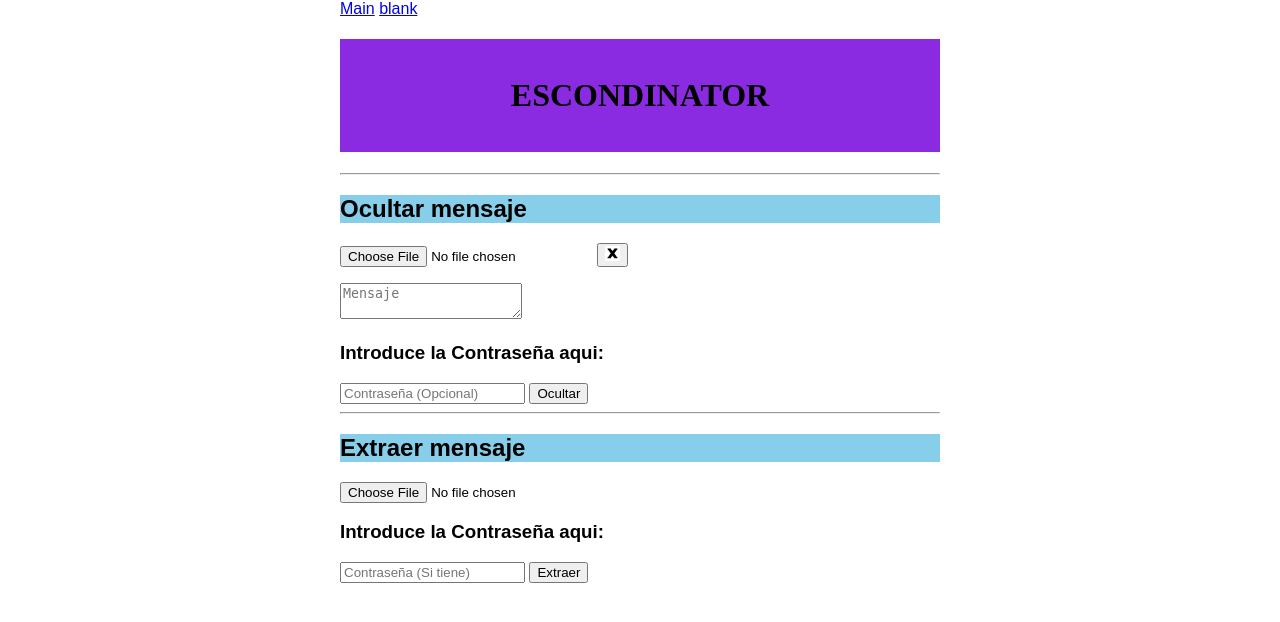
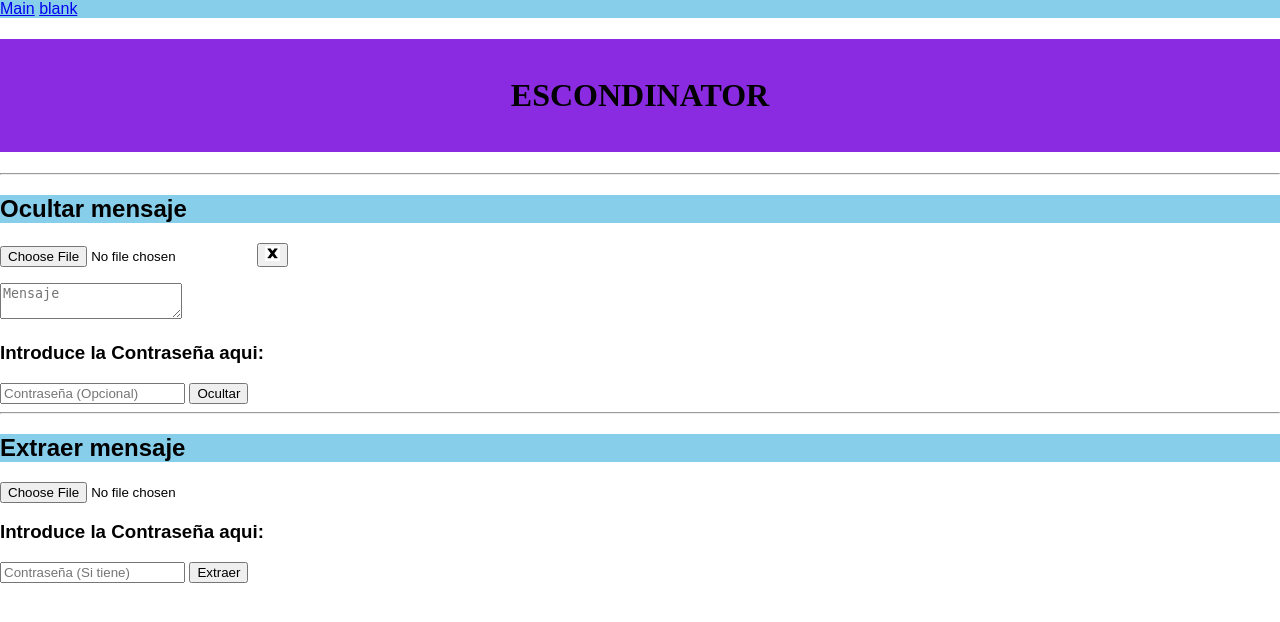
Before and after one commit to ivan-kartashov/TFG_esteganography, a Flask app: page /escondinator in a window 1280 px wide. Shown: the top 622 px of the page. Run offline with Flask 3, Linux system fonts and the light colour scheme.

```diff
--- a/static/stylesheet.css
+++ b/static/stylesheet.css
@@ -1,7 +1,8 @@
 body {
     font-family: Arial;
-    width: 600px;
+    width: 100%;
     margin: auto;
+    grid-area: auto;
 }
 
 h1 {
@@ -35,3 +36,12 @@ input:hover{
     color: black;
     font-size: 20px;
 }
+
+
+header {
+    background-color: skyblue;
+}
+
+footer {
+    background-color: skyblue;
+}
```
